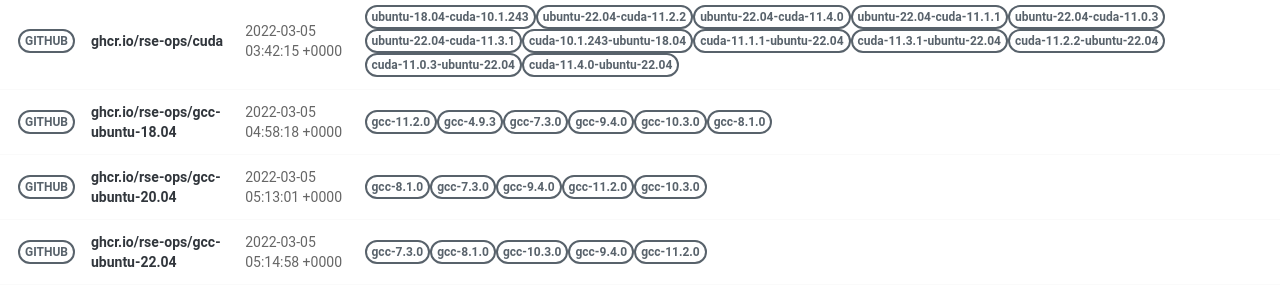
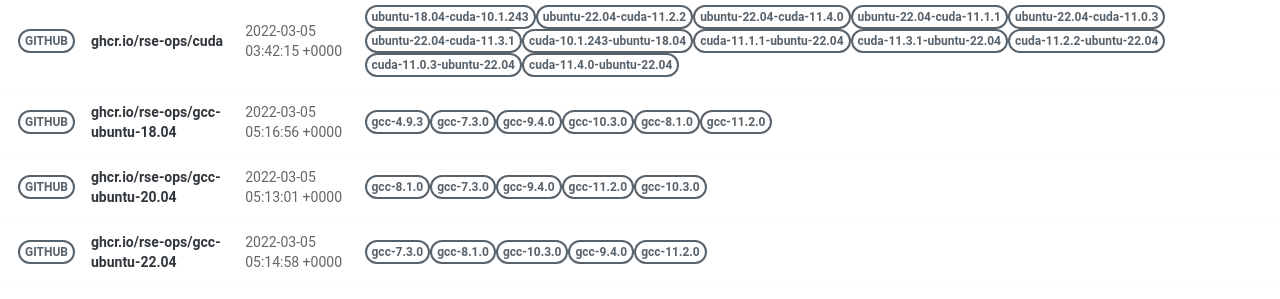
Before and after one commit to rse-ops/docker-images, a Jekyll site: the page built from pages/index.md, in a window 1280 px wide. Shown: the part 502-801 px from the top of the page. Built offline with Jekyll 4.4.1, drawn with Linux system fonts in a browser that asks for light colours; nearby versions of some CDN libraries.

Commit message:
Automated push to update library 2022-03-05

```diff
--- a/_library/ghcr.io-rse-ops-gcc-ubuntu-18.04.md
+++ b/_library/ghcr.io-rse-ops-gcc-ubuntu-18.04.md
@@ -1,14 +1,11 @@
 ---
 layout: container
 name: ghcr.io/rse-ops/gcc-ubuntu-18.04
-updated_at: 2022-03-05 04:58:18.588713
+updated_at: 2022-03-05 05:16:56.772032
 
 
 container_url: https://github.com/orgs/rse-ops/packages/container/package/gcc-ubuntu-18.04
 versions:
- - tag: gcc-11.2.0
-   dockerfile: https://github.com/rse-ops/docker-images/blob/main/ubuntu/gcc/Dockerfile
-   manifest: https://crane.ggcr.dev/manifest/ghcr.io/rse-ops/gcc-ubuntu-18.04:gcc-11.2.0
  - tag: gcc-4.9.3
    dockerfile: https://github.com/rse-ops/docker-images/blob/main/ubuntu/gcc/Dockerfile
    manifest: https://crane.ggcr.dev/manifest/ghcr.io/rse-ops/gcc-ubuntu-18.04:gcc-4.9.3
```
Also changed, not shown: other parts of _library/ghcr.io-rse-ops-gcc-ubuntu-18.04.md (+3 -0 lines).
